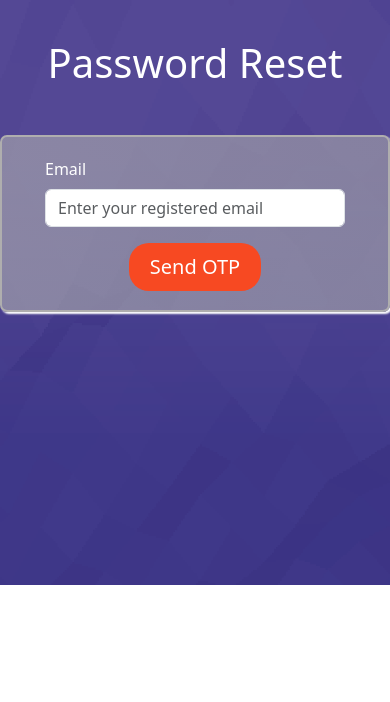
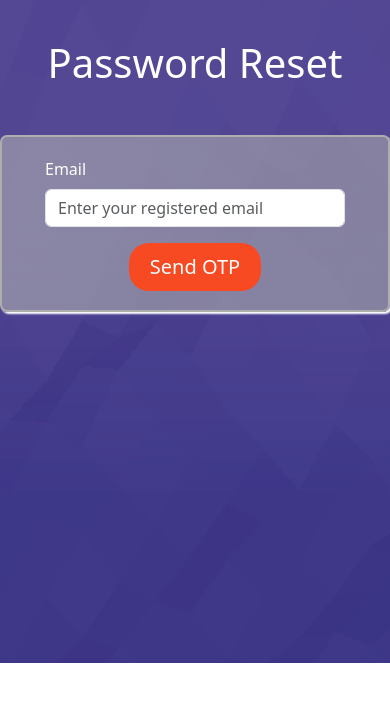
Before and after one commit to Hariharan-mk-14/Hotelproject, a Django app: page /password-reset-request/ in a window 390 px wide. Shown: the top 702 px of the page. Run offline with Django 5.2, Linux system fonts and the light colour scheme; some libraries are stand-ins or nearby versions.

Commit message:
Update forgotpassword.html

```diff
--- a/hotelapp/templates/forgotpassword.html
+++ b/hotelapp/templates/forgotpassword.html
@@ -52,7 +52,7 @@
     justify-content: center;
     color: white;
     padding-top: 10%;
-    padding-bottom: 70%;
+    padding-bottom: 90%;
 }
 .sign-form{
     display: flex;
```
